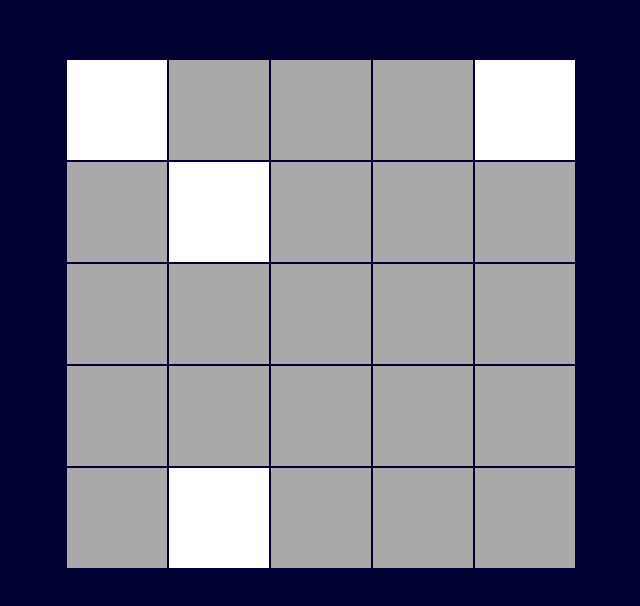
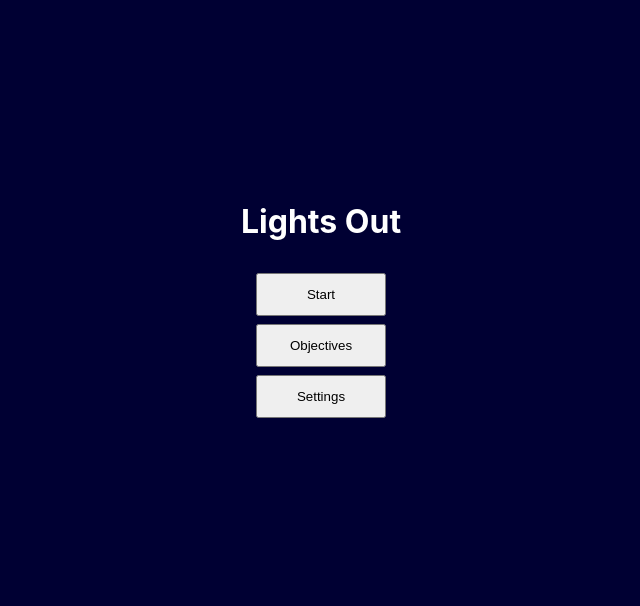
Before and after one commit to ealmario/lights-out, a React (Create React App) app: page / in a window 1280 px wide. Shown: the part 136-742 px from the top of the page, without its empty margins (319-959 px from the left). Built offline with nearby package versions, Linux system fonts and the light colour scheme; the HTML template or start-up script is replaced by a standard one.

Commit message:
Create components for screens | Set board props via settings

```diff
--- a/src/App.js
+++ b/src/App.js
@@ -1,6 +1,10 @@
 import React, { Component } from "react";
 import Board from "./Board";
 import styled from "styled-components";
+
+import TitleScreen from './components/TitleScreen';
+import ObjectivesScreen from './components/ObjectivesScreen';
+import SettingsScreen from './components/SettingsScreen';
 
 /** Simple app that just shows the LightsOut game. */
 const AppDiv = styled.div`
@@ -16,10 +20,71 @@ const AppDiv = styled.div`
 `
 
 class App extends Component {
+  constructor(props) {
+    super(props)
+    this.state = {
+      gameStart: false,
+      objectives: false,
+      settings: false,
+      nrows: 5,
+      ncols: 5,
+      chanceLightStartsOn: 0.25, // value should be between 0 and 1
+      openTileNumber: 6, // # of times the game should create open tiles
+    }
+    this.onGameStart = this.onGameStart.bind(this);
+    this.onObjectives = this.onObjectives.bind(this);
+    this.onSettings = this.onSettings.bind(this);
+    this.fromObjectives = this.fromObjectives.bind(this);
+    this.fromSettings = this.fromSettings.bind(this);
+    this.changeBoardSize = this.changeBoardSize.bind(this);
+  }
+
+  onGameStart() {
+    this.setState({gameStart : true});
+  }
+
+  onObjectives() {
+    this.setState({objectives : true});
+  }
+
+  onSettings() {
+    this.setState({settings : true});
+  }
+
+  fromObjectives() {
+    this.setState({objectives: false});
+  }
+
+  fromSettings() {
+    this.setState({settings: false});
+  }
+
+  changeBoardSize(inp) {
+    this.setState({ nrows: inp, ncols: inp })
+  }
+
   render() {
+    const { gameStart, objectives, settings, nrows, ncols, chanceLightStartsOn, openTileNumber } = this.state;
+
     return (
       <AppDiv>
-        <Board />
+        <TitleScreen
+          gameStart={gameStart}
+          objectives={objectives}
+          settings={settings}
+          onGameStart={this.onGameStart}
+          onObjectives={this.onObjectives}
+          onSettings={this.onSettings}
+        />
+        {gameStart &&
+          <Board
+            nrows={nrows}
+            ncols={ncols}
+            chanceLightStartsOn={chanceLightStartsOn}
+            openTileNumber={openTileNumber}
+          />}
+        {objectives  && <ObjectivesScreen fromObjectives={this.fromObjectives}/>}
+        {settings  && <SettingsScreen fromSettings={this.fromSettings} changeBoardSize={this.changeBoardSize} nrows={nrows} ncols={ncols}/>}
       </AppDiv>
     );
   }
--- a/src/Board.js
+++ b/src/Board.js
@@ -30,13 +30,6 @@ import './Board.css';
  **/
 
 class Board extends Component {
-  static defaultProps = {
-    nrows: 5,
-    ncols: 5,
-    // value should be between 0 and 1
-    chanceLightStartsOn: 0.25
-  }
-
   constructor(props) {
     super(props);
 
--- /dev/null
+++ b/src/components/ObjectivesScreen.js
@@ -0,0 +1,26 @@
+import React, { Component } from 'react';
+
+class ObjectivesScreen extends Component {
+    constructor (props) {
+        super(props);
+        this.handleBackToTitleScreen = this.handleBackToTitleScreen.bind(this);
+    }
+
+    handleBackToTitleScreen() {
+        this.props.fromObjectives();
+    }
+
+    render() {
+        return(
+            <div>
+                <h1>Objective</h1>
+
+                <p>Originally developed by Tiger Electronics back in 1995, Lights Out is a puzzle game that involves the player turning off all the lights in the board with the least possible amount of clicks</p>
+
+                <button onClick={this.handleBackToTitleScreen}>Back</button>
+            </div>
+        )
+    }
+}
+
+export default ObjectivesScreen;
--- /dev/null
+++ b/src/components/SettingsScreen.js
@@ -0,0 +1,40 @@
+import React, { Component } from 'react';
+
+class SettingsScreen extends Component {
+    constructor (props) {
+        super(props);
+        this.handleBackToTitleScreen = this.handleBackToTitleScreen.bind(this);
+        this.handleChangeBoard = this.handleChangeBoard.bind(this);
+    }
+
+    handleBackToTitleScreen() {
+        this.props.fromSettings();
+    }
+
+    handleChangeBoard(e) {
+        const value = parseInt(e.target.value);
+        this.props.changeBoardSize(value);
+    }
+
+    render() {
+        console.log(this.props);
+        console.log(this.props.ncols);
+        console.log(this.props.nrows);
+        return(
+            <div>
+                <h2>Settings</h2>
+                <div className="dd-wrapper">
+                    <label htmlFor="board-size">Board Size:</label>
+                    <select name="board-size" id="board-size" onChange={this.handleChangeBoard} defaultValue="5">
+                        <option value="3">3x3</option>
+                        <option value="5">5x5</option>
+                        <option value="7">7x7</option>
+                    </select>
+                </div>
+                <button onClick={this.handleBackToTitleScreen}>Back</button>
+            </div>
+        )
+    }
+}
+
+export default SettingsScreen;
--- /dev/null
+++ b/src/components/TitleScreen.js
@@ -0,0 +1,63 @@
+import React, { Component } from 'react';
+import styled from 'styled-components';
+
+const StyledDiv = styled.div`
+    .title-screen,
+    .btn-container {
+        display: flex;
+        flex-direction: column;
+        justify-content: center;
+        align-items: center;
+    }
+
+    .header {
+        margin-bottom: 2rem;
+    }
+
+    .btn {
+        padding: 0.75rem;
+        width: 130px;
+        margin-bottom: 0.5rem;
+    }
+`;
+
+class TitleScreen extends Component {
+    constructor(props) {
+        super(props);
+        this.handleGameStart = this.handleGameStart.bind(this);
+        this.handleObjectives = this.handleObjectives.bind(this);
+        this.handleSettings = this.handleSettings.bind(this);
+    }
+
+    handleGameStart(e) {
+        e.preventDefault();
+        this.props.onGameStart();
+    }
+
+    handleObjectives(e) {
+        e.preventDefault();
+        this.props.onObjectives();
+    }
+
+    handleSettings(e) {
+        e.preventDefault();
+        this.props.onSettings();
+    }
+
+    render () {
+        console.log(this.props);
+        const { objectives, settings } = this.props;
+        return(
+            <StyledDiv>
+                <h1 className="header">Lights Out</h1>
+                <div className="btn-container">
+                    <button className="btn btn-solid" onClick={this.handleGameStart}>Start</button>
+                    <button className="btn btn-outline" onClick={this.handleObjectives}>Objectives</button>
+                    <button className="btn btn-outline" onClick={this.handleSettings}>Settings</button>
+                </div>
+            </StyledDiv>
+        )
+    }
+}
+
+export default TitleScreen;
```
